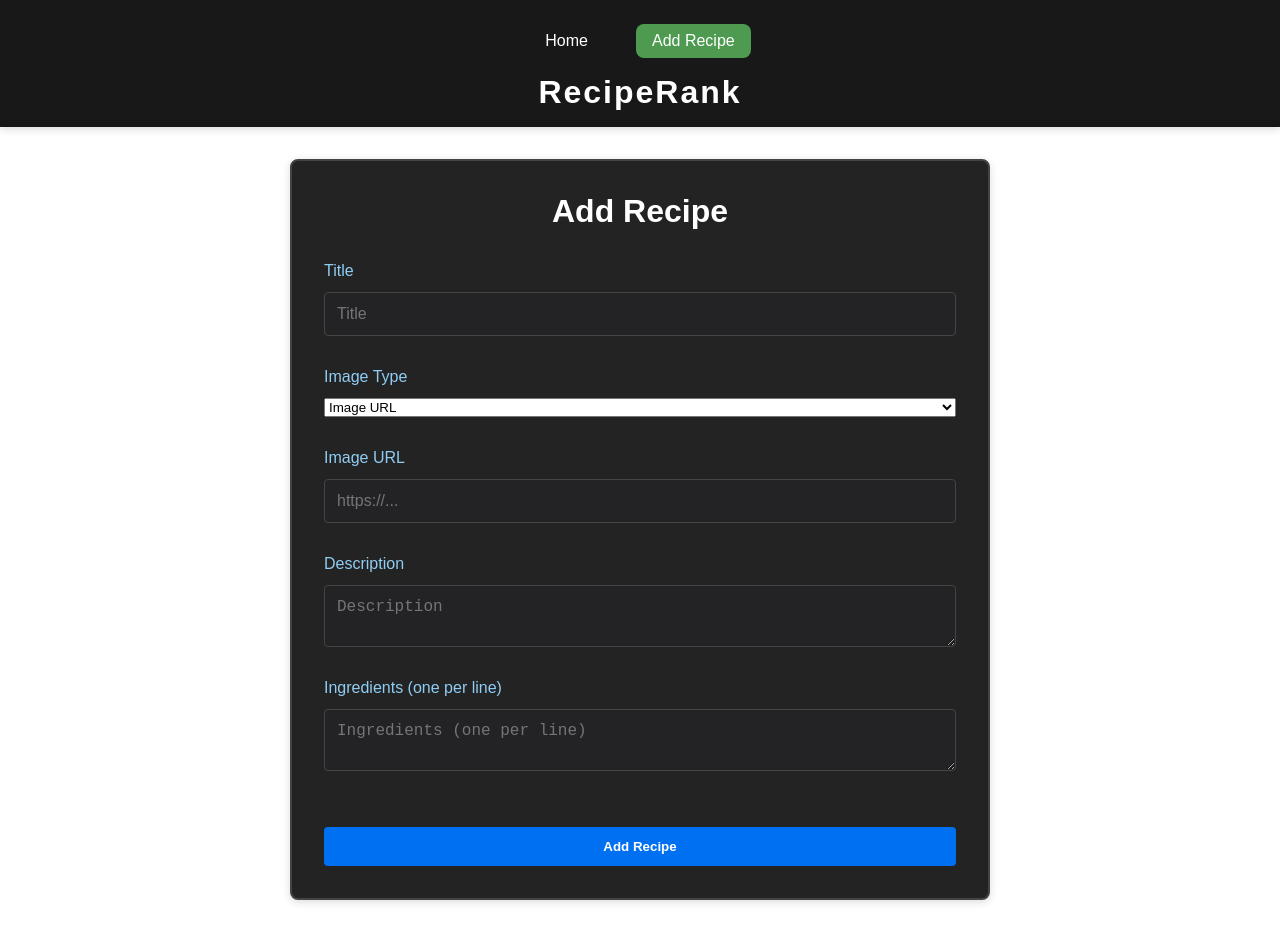
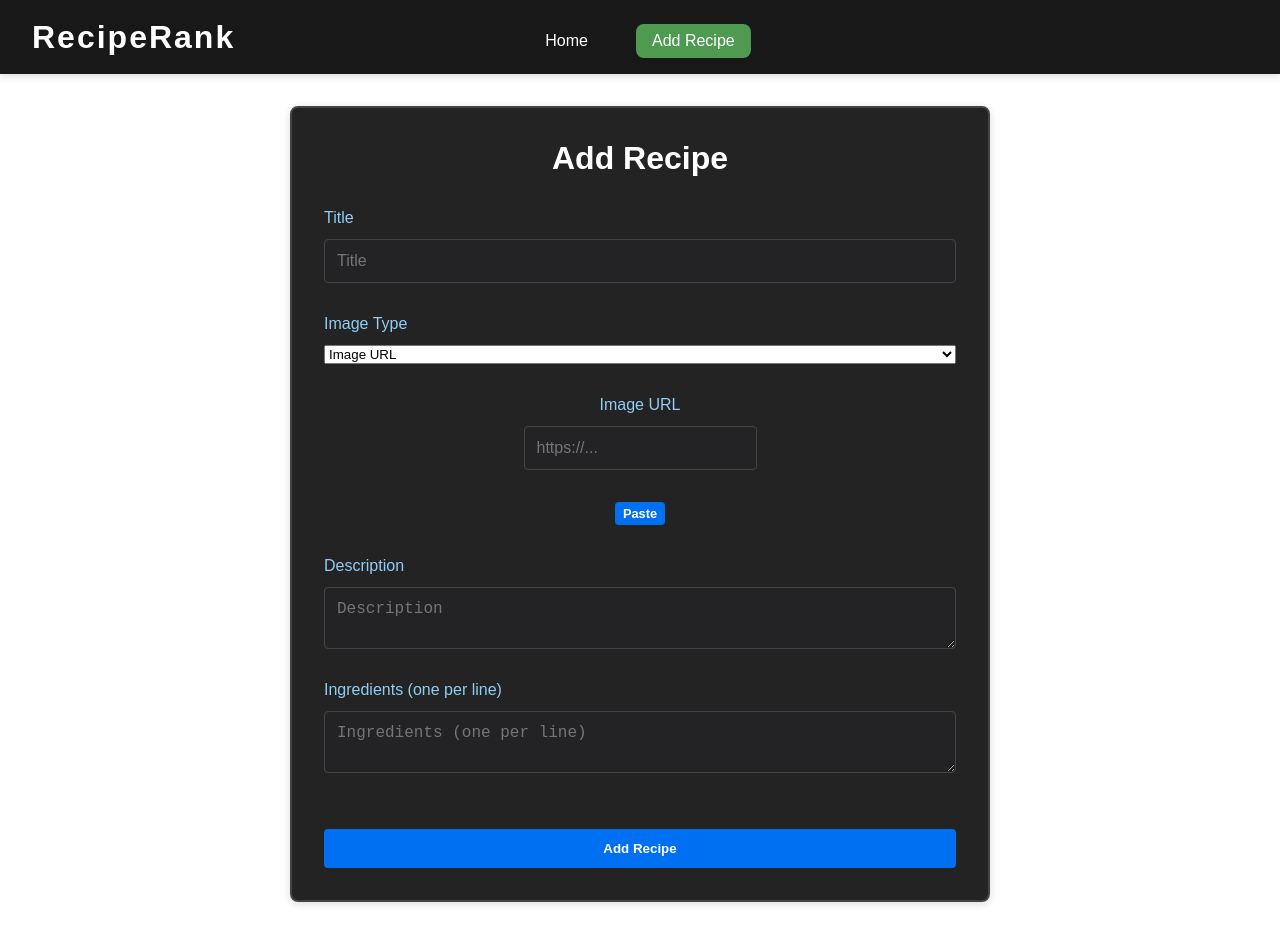
Before and after one commit to Chopsyy/RecipeRank, a Next.js app: page /add in a window 1280 px wide. Built offline with nearby package versions, Linux system fonts and the light colour scheme; no server answers.

Commit message:
Implement image URL paste functionality and enhance RecipeCard with delete option

```diff
--- a/src/app/add/page.tsx
+++ b/src/app/add/page.tsx
@@ -6,6 +6,15 @@ import { supabase } from '../../lib/supabase';
 import styles from '../../styles/AddRecipe.module.scss';
 
 export default function AddRecipePage() {
+  // Paste clipboard content into imageUrlInput
+  const handlePasteImageUrl = async () => {
+    try {
+      const text = await navigator.clipboard.readText();
+      setImageUrlInput(text);
+    } catch (err) {
+      alert('Failed to read clipboard');
+    }
+  };
   const [title, setTitle] = useState('');
   const [description, setDescription] = useState('');
   const [ingredients, setIngredients] = useState('');
@@ -83,7 +92,10 @@ export default function AddRecipePage() {
           </select>
         </div>
         {imageType === 'url' ? (
-          <div className={styles.field}>
+          <div
+            className={styles.field}
+            style={{ display: 'flex', alignItems: 'center', gap: '0.5rem' }}
+          >
             <label htmlFor="imageUrl">Image URL</label>
             <input
               id="imageUrl"
@@ -91,8 +103,20 @@ export default function AddRecipePage() {
               value={typeof imageUrlInput === 'string' ? imageUrlInput : ''}
               onChange={(e) => setImageUrlInput(e.target.value)}
               placeholder="https://..."
-              required
+              style={{ flex: 1 }}
             />
+            <button
+              type="button"
+              onClick={handlePasteImageUrl}
+              style={{
+                padding: '0.25rem 0.5rem',
+                fontSize: '0.8rem',
+                cursor: 'pointer',
+              }}
+              aria-label="Paste from clipboard"
+            >
+              Paste
+            </button>
           </div>
         ) : (
           <div className={styles.field}>
@@ -103,7 +127,6 @@ export default function AddRecipePage() {
               accept="image/*"
               onChange={(e) => setImage(e.target.files?.[0] || null)}
               // value prop not set for file input (uncontrolled by React)
-              required
             />
           </div>
         )}
@@ -114,7 +137,6 @@ export default function AddRecipePage() {
             value={description}
             onChange={(e) => setDescription(e.target.value)}
             placeholder="Description"
-            required
           />
         </div>
         <div className={styles.field + ' ' + styles.full}>
--- a/src/components/Header.tsx
+++ b/src/components/Header.tsx
@@ -8,6 +8,7 @@ export const Header: React.FC = () => {
   const pathname = usePathname();
   return (
     <header className={styles.header}>
+      <h1 className={styles.title}>RecipeRank</h1>
       <nav className={styles.nav}>
         <Link href="/" className={pathname === '/' ? styles.active : ''}>
           Home
@@ -16,7 +17,6 @@ export const Header: React.FC = () => {
           Add Recipe
         </Link>
       </nav>
-      <h1 className={styles.title}>RecipeRank</h1>
     </header>
   );
 };
--- a/src/styles/Header.module.scss
+++ b/src/styles/Header.module.scss
@@ -4,17 +4,16 @@
   width: 100vw;
   background: #181818;
   color: #fff;
-  display: flex;
-  flex-direction: column;
-  align-items: center;
   padding: 1.5rem 0 1rem 0;
   box-shadow: 0 2px 8px rgba(0, 0, 0, 0.15);
+  position: relative;
 }
 
 .nav {
   display: flex;
   gap: 2rem;
-  margin-bottom: 1rem;
+  justify-content: center;
+  width: 100%;
 }
 
 .nav a {
@@ -36,4 +35,10 @@
   font-size: 2rem;
   font-weight: 700;
   letter-spacing: 2px;
+  margin: 0;
+  padding: 0;
+  position: absolute;
+  top: 1.2rem;
+  left: 2rem;
+  z-index: 10;
 }
```
Also changed, not shown: src/app/page.tsx (+6 -1 lines), src/components/RecipeCard.tsx (+30 -2 lines), src/styles/RecipeCard.module.scss (+23 -0 lines).
